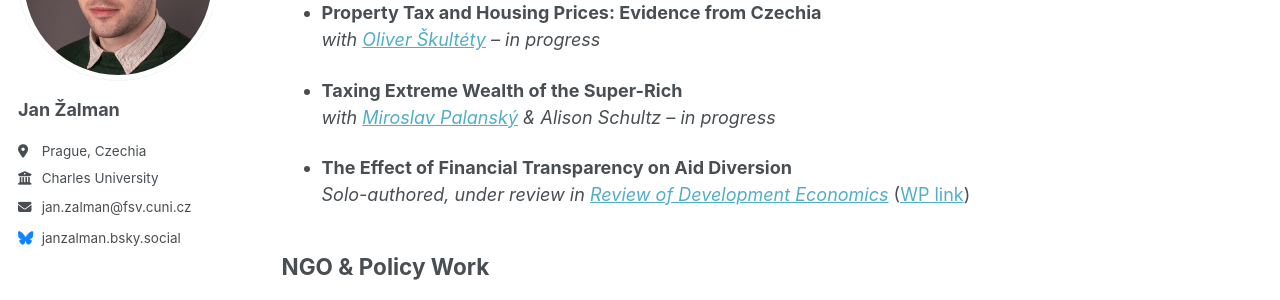
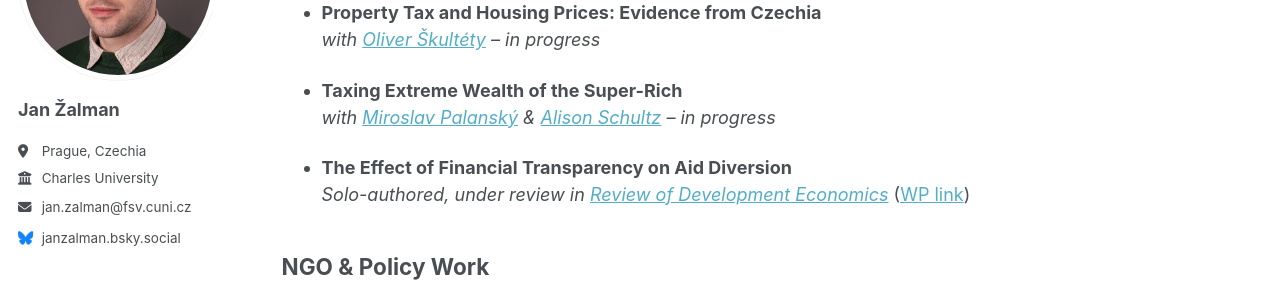
Before and after one commit to janzalman/janzalman.github.io, a Jekyll site: the page built from _pages/research.md, in a window 1280 px wide. Shown: the part 218-518 px from the top of the page. Built offline with Jekyll 4.4.1, drawn with Linux system fonts in a browser that asks for light colours; part of the change alters nothing that is shown.

```diff
--- a/_pages/research.md
+++ b/_pages/research.md
@@ -9,7 +9,7 @@ permalink: /research/
   *with [Oliver Škultéty](https://ies.fsv.cuni.cz/en/contacts/institute-members/89209997) – in progress*
 
 - **Taxing Extreme Wealth of the Super-Rich**
-  *with [Miroslav Palanský](https://miroslavpalansky.cz/) & Alison Schultz – in progress*
+  *with [Miroslav Palanský](https://miroslavpalansky.cz/) & [Alison Schultz](https://sites.google.com/view/alisonschultz/home?authuser=0) – in progress*
 
 - **The Effect of Financial Transparency on Aid Diversion**
   *Solo-authored, under review in [Review of Development Economics](https://onlinelibrary.wiley.com/journal/14679361)* ([WP link](https://ideas.repec.org/p/fau/wpaper/wp2024_29.html))
```
